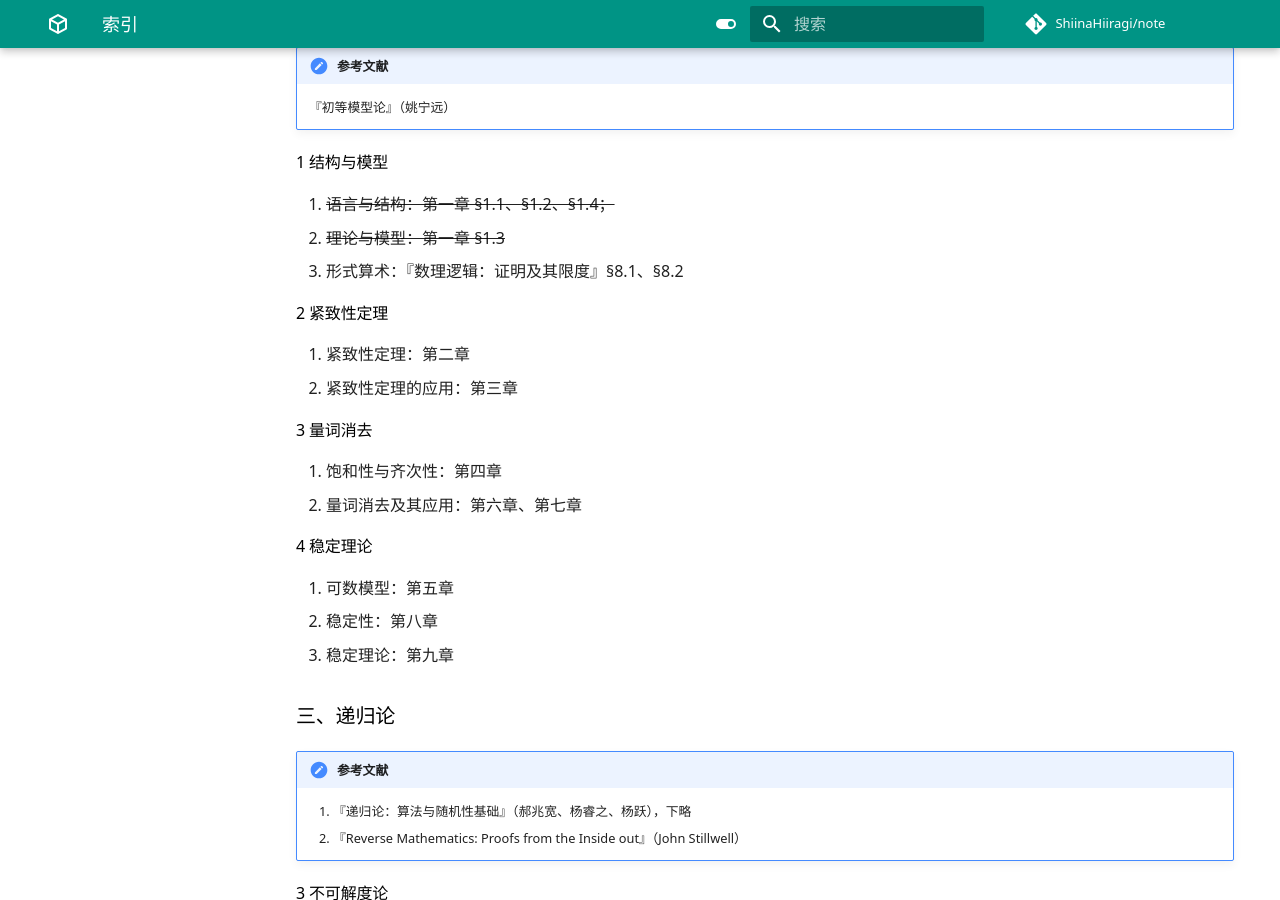
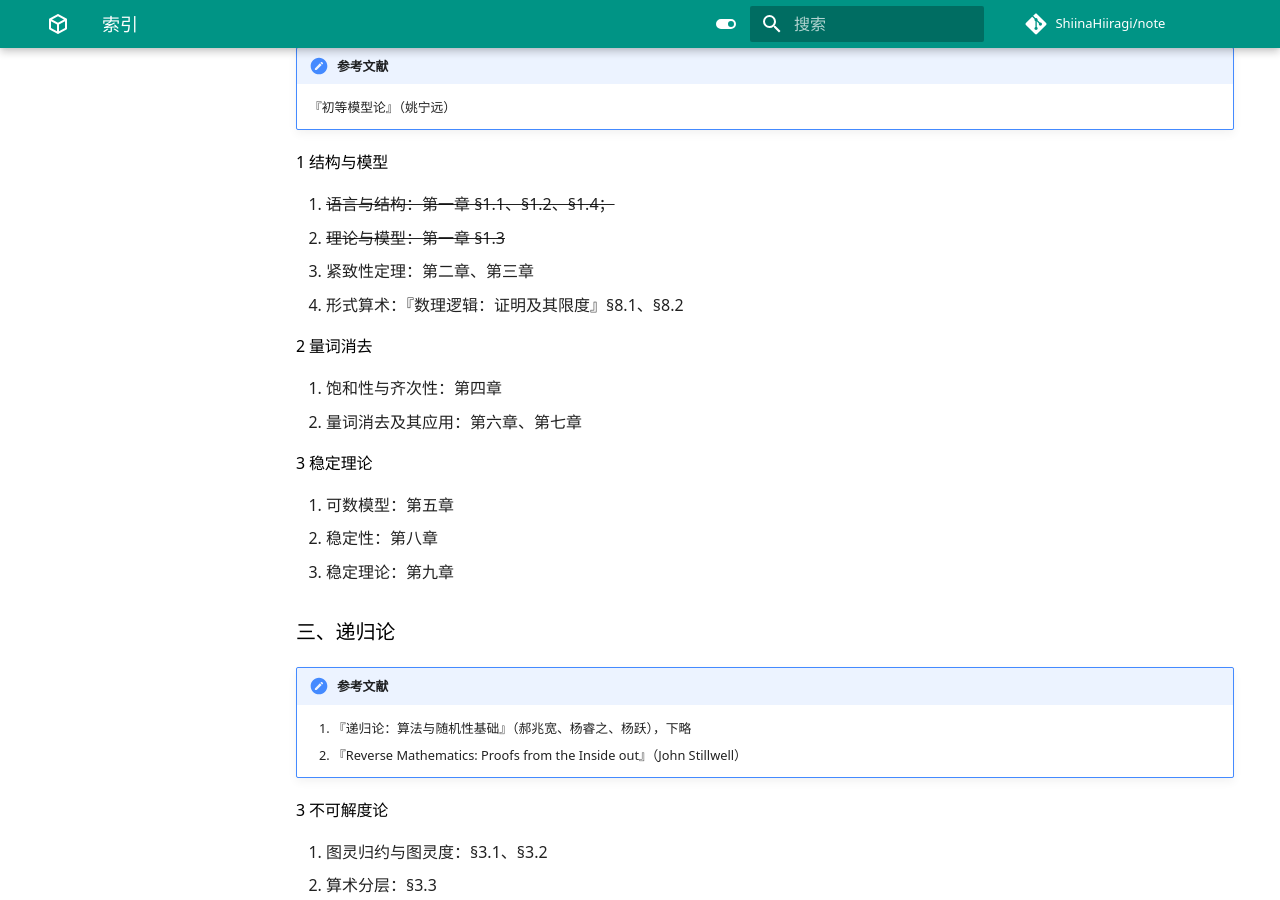
Before and after one commit to ShiinaHiiragi/note, an MkDocs documentation site: the page built from docs/intro/toc.md, in a window 1280 px wide and 900 px high, scrolled down 3595 px. Built offline with MkDocs 1.6.1 and Material for MkDocs 9.7.7, drawn with Linux system fonts in a browser that asks for light colours; comment, search, counter and statistics services are not loaded.

Commit message:
change toc

```diff
--- a/docs/intro/toc.md
+++ b/docs/intro/toc.md
@@ -113,17 +113,14 @@
 #### 1 结构与模型
 1. ~~语言与结构：第一章 §1.1、§1.2、§1.4；~~
 2. ~~理论与模型：第一章 §1.3~~
-3. 形式算术：『数理逻辑：证明及其限度』§8.1、§8.2
+3. 紧致性定理：第二章、第三章
+4. 形式算术：『数理逻辑：证明及其限度』§8.1、§8.2
 
-#### 2 紧致性定理
-1. 紧致性定理：第二章
-2. 紧致性定理的应用：第三章
-
-#### 3 量词消去
+#### 2 量词消去
 1. 饱和性与齐次性：第四章
 2. 量词消去及其应用：第六章、第七章
 
-#### 4 稳定理论
+#### 3 稳定理论
 1. 可数模型：第五章
 2. 稳定性：第八章
 3. 稳定理论：第九章
```
Also changed, not shown: docs/index.md (+1 -1 lines), docs/logic/mdl/mdl.md (+3 -1 lines).
